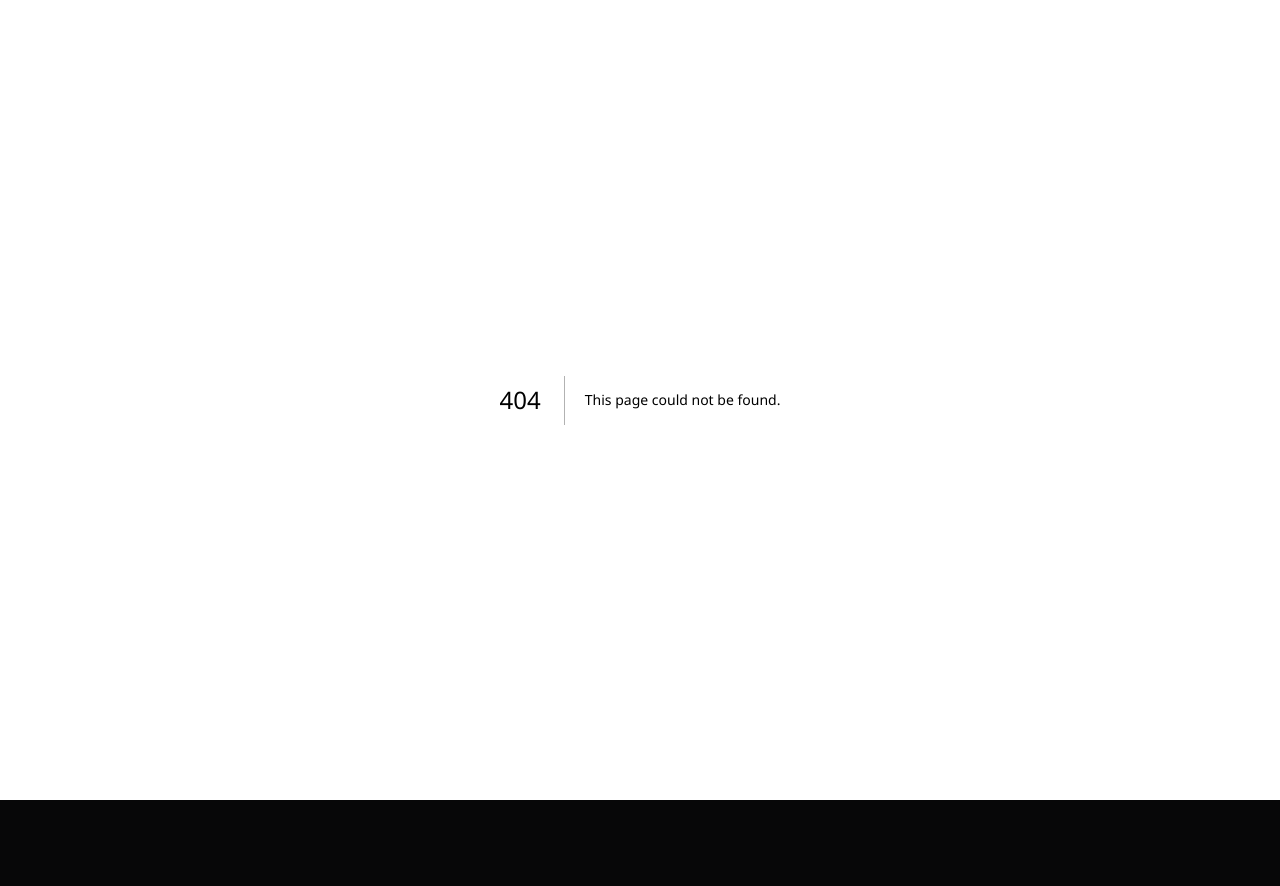
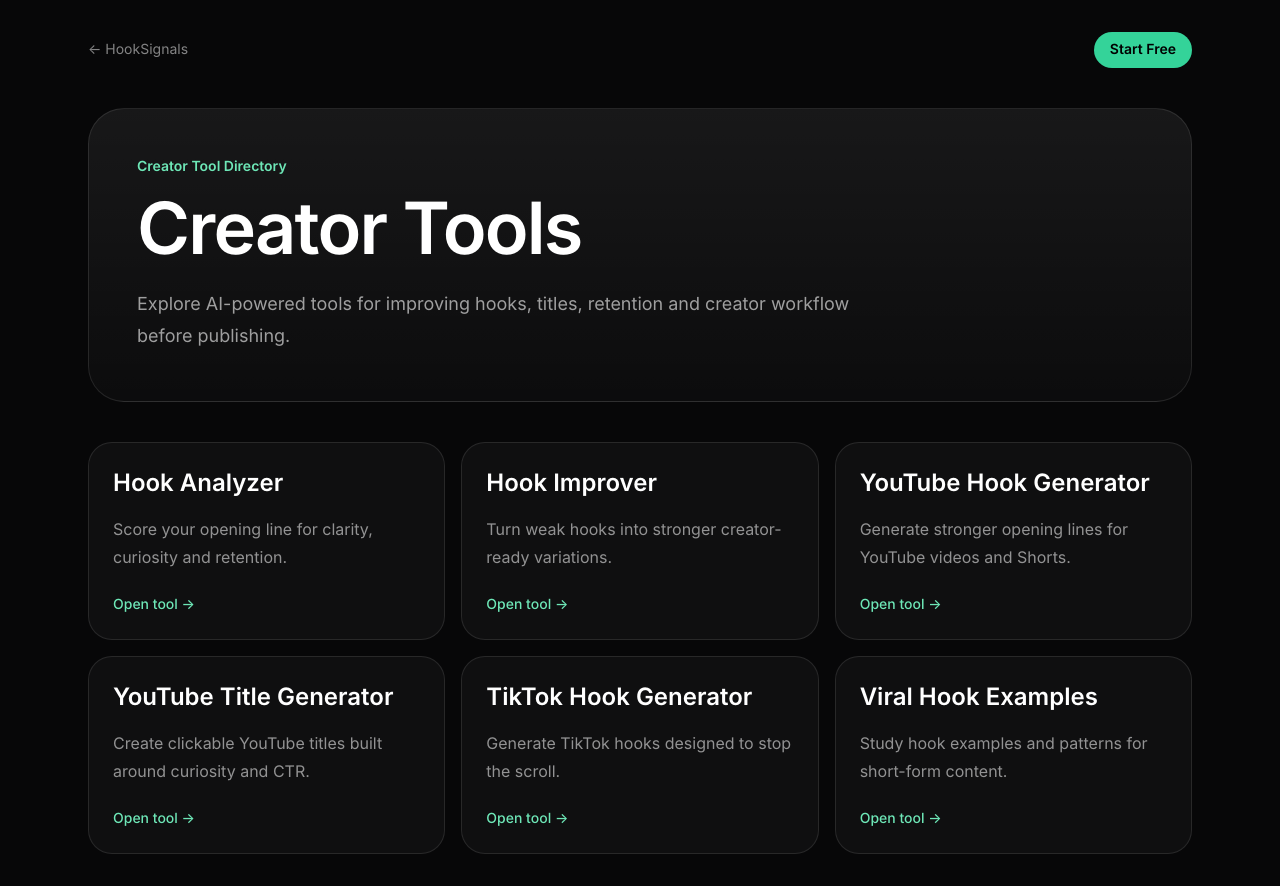
Before and after one commit to ValeBid/-hooksignals-site, a Next.js app: page /tools in a window 1280 px wide. Before the commit this address had no page. Before the commit the page ends 800 px from the top, so only its background shows below. Built offline with nearby package versions, Linux system fonts and the light colour scheme.

Commit message:
Create page.tsx

```diff
--- /dev/null
+++ b/app/tools/page.tsx
@@ -0,0 +1,90 @@
+export const metadata = {
+  title: "Creator Tools | HookSignals",
+  description:
+    "Explore HookSignals creator tools for hooks, titles, retention and content optimization.",
+};
+
+const tools = [
+  {
+    name: "Hook Analyzer",
+    desc: "Score your opening line for clarity, curiosity and retention.",
+    href: "/hook-analyzer",
+  },
+  {
+    name: "Hook Improver",
+    desc: "Turn weak hooks into stronger creator-ready variations.",
+    href: "/hook-improver",
+  },
+  {
+    name: "YouTube Hook Generator",
+    desc: "Generate stronger opening lines for YouTube videos and Shorts.",
+    href: "/youtube-hook-generator",
+  },
+  {
+    name: "YouTube Title Generator",
+    desc: "Create clickable YouTube titles built around curiosity and CTR.",
+    href: "/youtube-title-generator",
+  },
+  {
+    name: "TikTok Hook Generator",
+    desc: "Generate TikTok hooks designed to stop the scroll.",
+    href: "/tiktok-hook-generator",
+  },
+  {
+    name: "Viral Hook Examples",
+    desc: "Study hook examples and patterns for short-form content.",
+    href: "/viral-hook-examples",
+  },
+];
+
+export default function ToolsPage() {
+  return (
+    <main className="min-h-screen bg-[#070708] text-white">
+      <section className="mx-auto max-w-6xl px-6 py-8">
+        <nav className="mb-10 flex items-center justify-between">
+          <a href="/" className="text-sm text-white/50">
+            ← HookSignals
+          </a>
+
+          <a
+            href="/hook-analyzer"
+            className="rounded-full bg-emerald-400 px-4 py-2 text-sm font-semibold text-black"
+          >
+            Start Free
+          </a>
+        </nav>
+
+        <section className="rounded-[36px] border border-white/10 bg-gradient-to-b from-white/[0.07] to-white/[0.025] p-7 md:p-12">
+          <p className="mb-4 text-sm font-semibold text-emerald-300">
+            Creator Tool Directory
+          </p>
+
+          <h1 className="max-w-5xl text-5xl font-semibold tracking-tight md:text-7xl">
+            Creator Tools
+          </h1>
+
+          <p className="mt-6 max-w-3xl text-lg leading-8 text-white/60">
+            Explore AI-powered tools for improving hooks, titles, retention and
+            creator workflow before publishing.
+          </p>
+        </section>
+
+        <section className="mt-10 grid gap-4 md:grid-cols-2 lg:grid-cols-3">
+          {tools.map((tool) => (
+            <a
+              key={tool.href}
+              href={tool.href}
+              className="rounded-3xl border border-white/10 bg-white/[0.035] p-6 transition hover:border-emerald-300/40 hover:bg-emerald-300/[0.06]"
+            >
+              <h2 className="text-2xl font-semibold">{tool.name}</h2>
+              <p className="mt-4 leading-7 text-white/55">{tool.desc}</p>
+              <p className="mt-6 text-sm font-medium text-emerald-300">
+                Open tool →
+              </p>
+            </a>
+          ))}
+        </section>
+      </section>
+    </main>
+  );
+}
```
